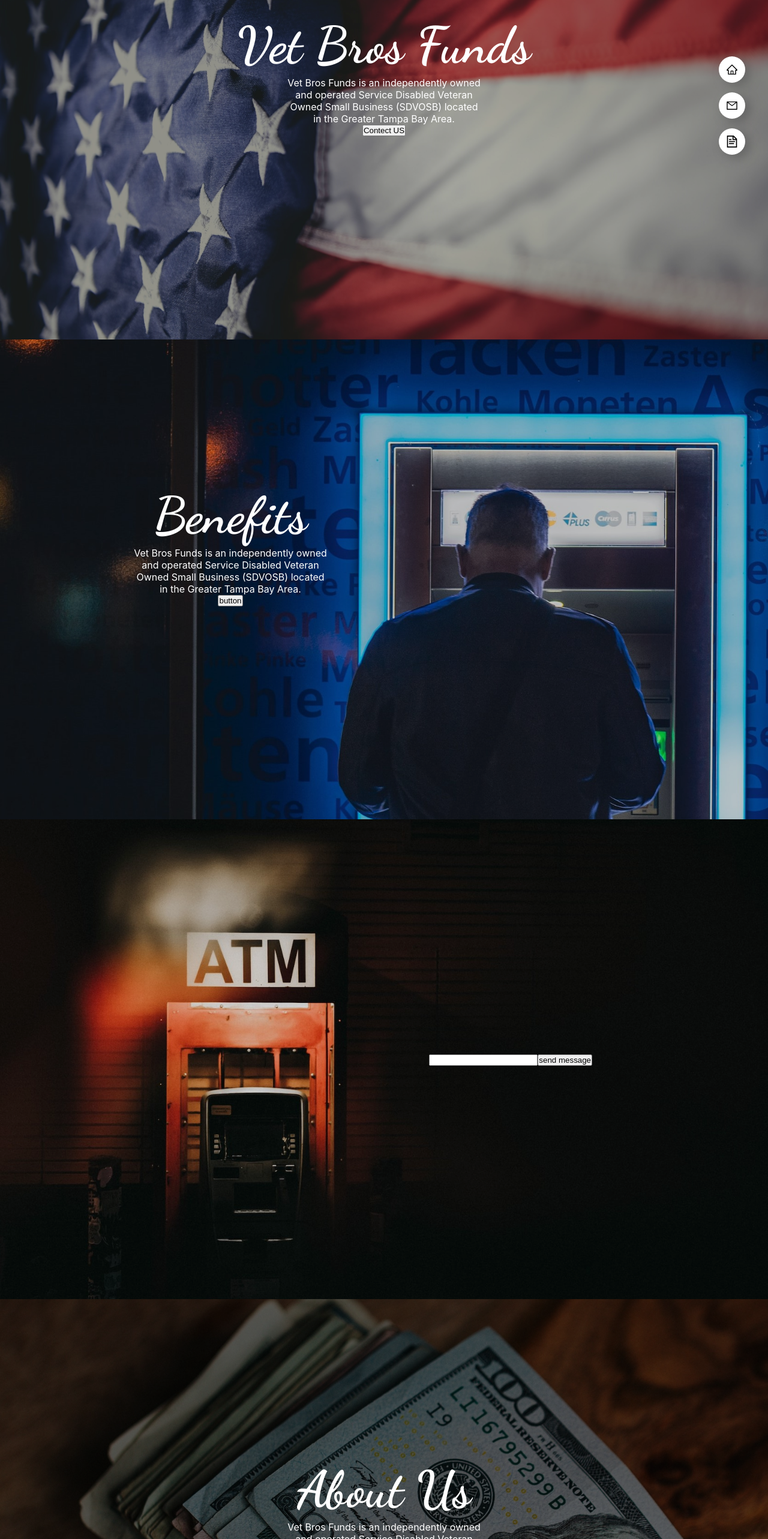
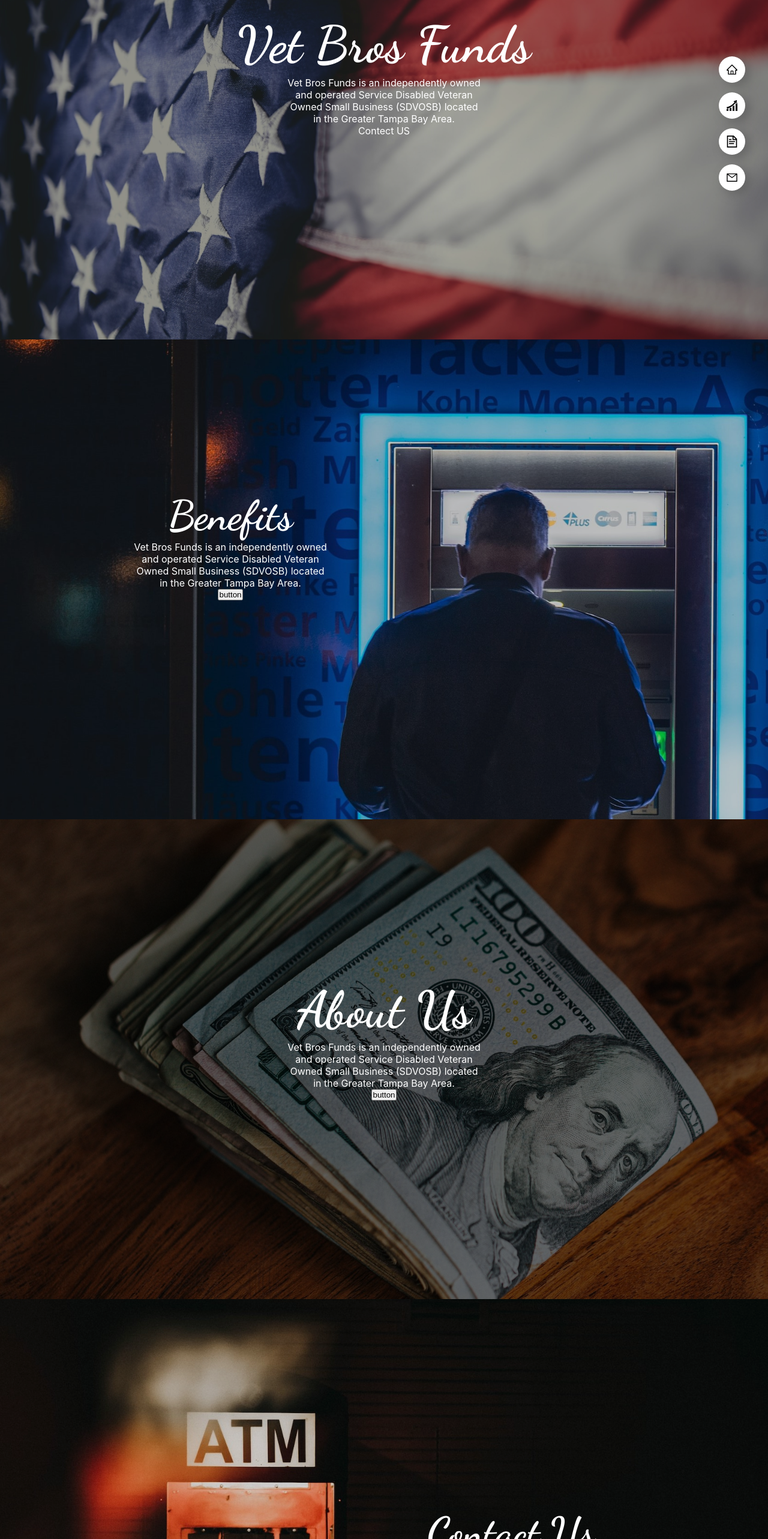
Before and after one commit to SeanSchmidt89/vet-bros-funds, a React (Create React App) app: page / in a window 1280 px wide. Shown: the part 234-2800 px from the top of the page at 60% size. Built offline with nearby package versions, Linux system fonts and the light colour scheme; the HTML template or start-up script is replaced by a standard one; a web font is replaced by a local one.

Commit message:
switching comps around, adding css, link in hero, icon to side nav

```diff
--- a/src/App.js
+++ b/src/App.js
@@ -10,8 +10,8 @@ function App() {
       <SideNav />
       <Hero />
       <Benefits />
+      <About />
       <Contact />
-      <About />
     </div>
   );
 }
--- a/src/components/Benefits/Benefits.css
+++ b/src/components/Benefits/Benefits.css
@@ -33,7 +33,7 @@
 }
 
 .benefits h1 {
-  font-size: 5.3rem;
+  font-size: 4.3rem;
   font-weight: 700;
   font-family: "dancing script";
   margin-bottom: 0.1rem;
--- a/src/components/Contact/Contact.css
+++ b/src/components/Contact/Contact.css
@@ -28,4 +28,12 @@
   justify-content: center;
   flex-direction: column;
   align-items: center;
+  color: white;
 }
+
+.contact h1 {
+  font-size: 4.3rem;
+  font-weight: 700;
+  font-family: "dancing script";
+  margin-bottom: 0.1rem;
+}
--- a/src/components/Contact/Contact.js
+++ b/src/components/Contact/Contact.js
@@ -9,6 +9,7 @@ const Contact = () => {
       <div className="overlay" />
       <div className="form-container">
         <form>
+          <h1>Contact Us</h1>
           <input />
           <button>send message</button>
         </form>
--- a/src/components/Hero/Hero.js
+++ b/src/components/Hero/Hero.js
@@ -16,7 +16,7 @@ const Hero = () => {
         </p>
         {/* <p>Based in Florida</p>
         <p>Veteran Owned</p> */}
-        <button>Contect US</button>
+        <a href="#contact">Contect US</a>
       </div>
     </div>
   );
--- a/src/components/SideNav/SideNav.js
+++ b/src/components/SideNav/SideNav.js
@@ -2,6 +2,7 @@ import React from "react";
 import { GiHamburgerMenu } from "react-icons/gi";
 import { AiOutlineHome, AiOutlineMail } from "react-icons/ai";
 import { GrDocumentText } from "react-icons/gr";
+import { GiProgression } from "react-icons/gi";
 import "./SideNav.css";
 
 const SideNav = () => {
@@ -11,11 +12,14 @@ const SideNav = () => {
         <a href="#hero">
           <AiOutlineHome size={20} />
         </a>
-        <a href="#contact">
-          <AiOutlineMail size={20} />
+        <a href="#benefits">
+          <GiProgression size={20} />
         </a>
         <a href="#about">
           <GrDocumentText size={20} />
+        </a>
+        <a href="#contact">
+          <AiOutlineMail size={20} />
         </a>
       </div>
     </div>
```
